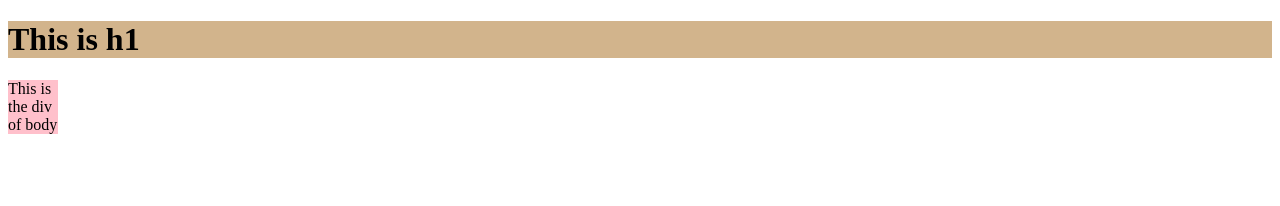
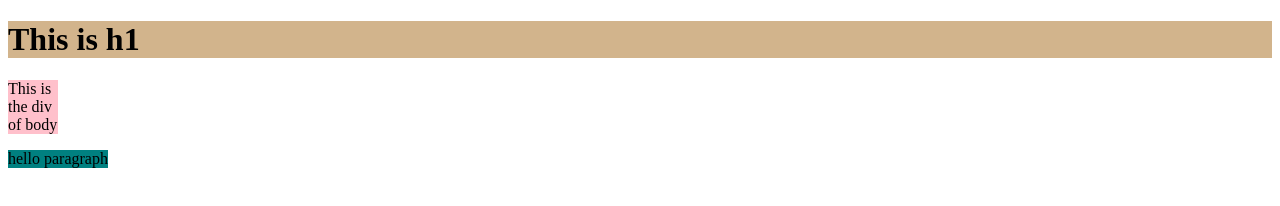
Before and after one commit to Shahan-07/Javascript--Sereis, a plain HTML site: page 06-dom/three.html in a window 1280 px wide. Drawn offline with Linux system fonts and the light colour scheme.

Commit message:
DOM exercise 4

```diff
--- a/06-dom/three.js
+++ b/06-dom/three.js
@@ -1,7 +1,7 @@
 // example 1
 
 const heading = document.createElement('h1');
-console.log(heading);
+//console.log(heading);
 
 heading.className = 'mainH1';       // giving a class to an element
 heading.id = 'myId';                // giving an id to an element
@@ -35,7 +35,7 @@
 // example 3
 
 const div = document.createElement('div');
-console.log(div);
+//console.log(div);
 
 div.className ="newClass";
 div.id = '-id';
@@ -47,3 +47,18 @@
 div.appendChild(addT);
 
 document.body.appendChild(div);
+
+
+const para = document.createElement('p');
+console.log(para);
+
+para.className = "mypara";
+para.id = "myIDD";
+
+para.style.backgroundColor = 'teal';
+para.style.width = '100px';
+
+const Adding = document.createTextNode("hello paragraph");
+para.appendChild(Adding);
+
+document.body.appendChild(para);
```
Also changed, not shown: 06-dom/one.html (+4 -0 lines), 06-dom/two.js (line endings or trailing spaces).
